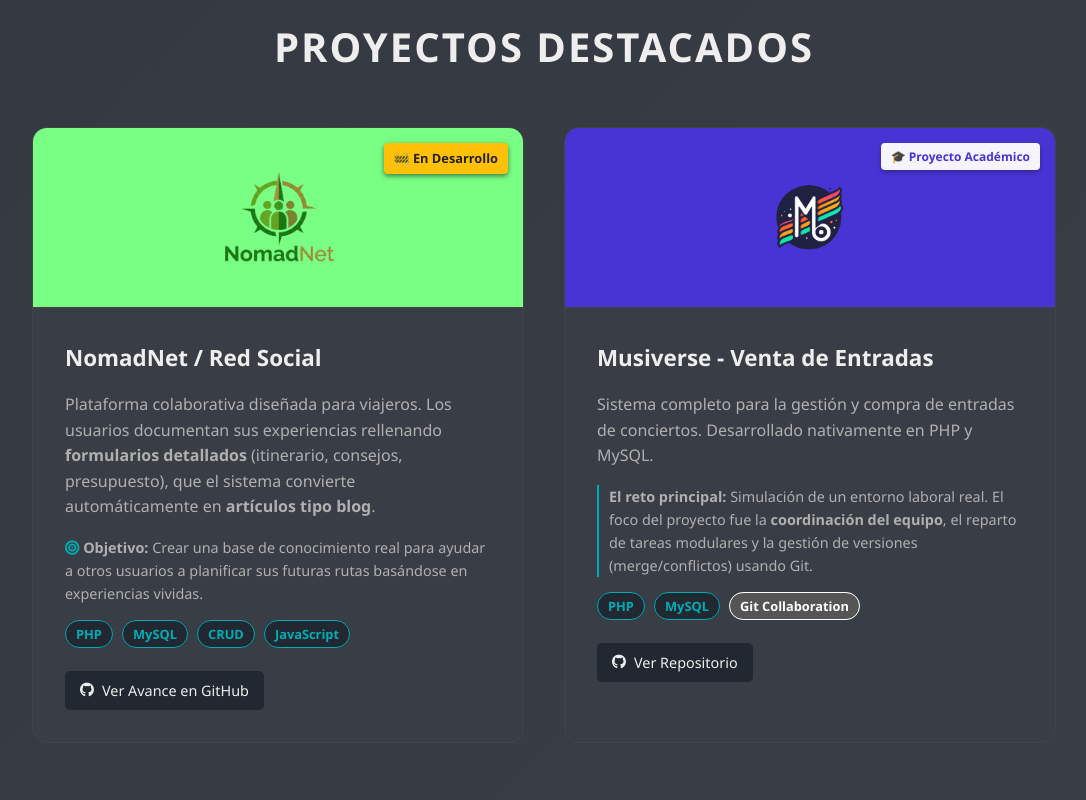
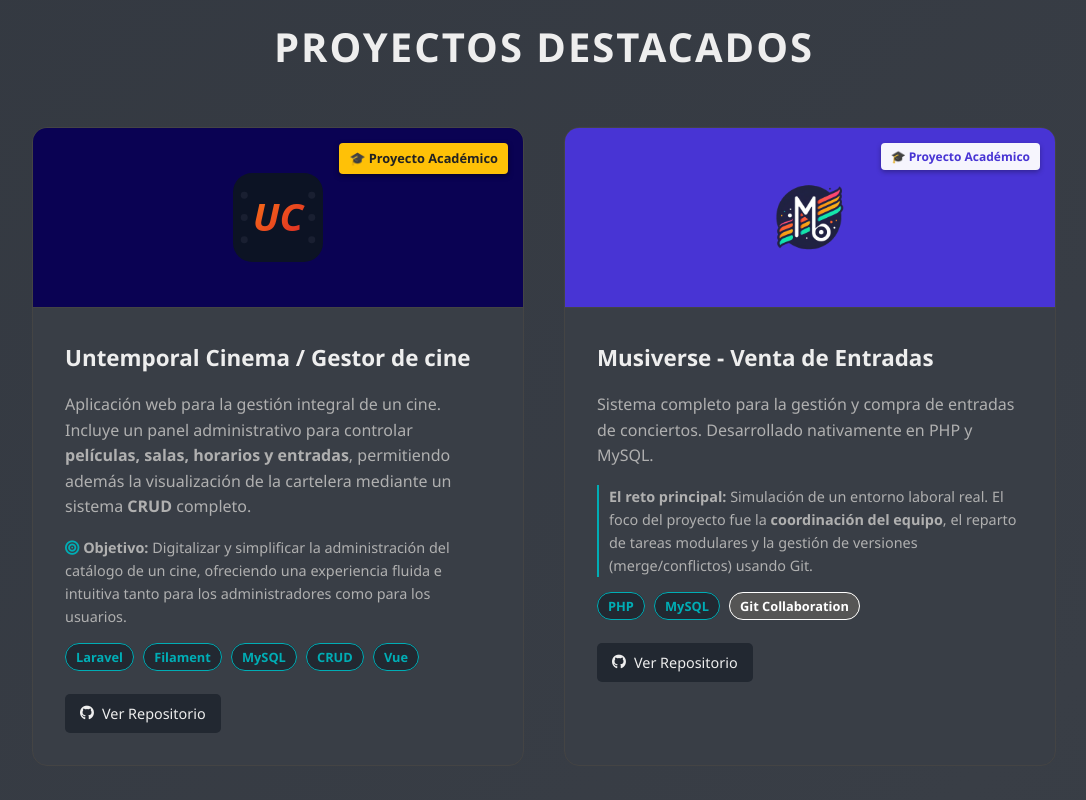
Before and after one commit to diegovalencia06/portfolio, a plain HTML site: page index.html in a window 1280 px wide. Shown: the part 3460-4260 px from the top of the page, without its empty margins (96-1182 px from the left). Drawn offline with nearby package versions, Linux system fonts and the light colour scheme.

Commit message:
Update index.html

```diff
--- a/index.html
+++ b/index.html
@@ -510,34 +510,37 @@
     <div class="projects-grid">
 
         <div class="project-card" data-aos="fade-up" data-aos-delay="100">
-            <div class="project-image-placeholder" style="background: rgb(121, 255, 132); position: relative; display: flex; justify-content: center; align-items: center;">
+            <div class="project-image-placeholder" style="background: rgb(10, 2, 83); position: relative; display: flex; justify-content: center; align-items: center;">
                 <div style="position: absolute; top: 15px; right: 15px; background: #ffc107; color: #222; padding: 5px 10px; border-radius: 4px; font-size: 0.8rem; font-weight: bold; box-shadow: 0 2px 5px rgba(0,0,0,0.5);">
-                    🚧 En Desarrollo
+                    🎓 Proyecto Académico
                 </div>
-                <img src="img/logo.png" alt="Logo NomadNet" style="height: 50%; object-fit: contain;">
+                <img src="img/favicon.svg" alt="Logo Untemporal Cinema" style="height: 50%; object-fit: contain;">
             </div>
 
             <div class="project-content">
-                <h3>NomadNet / Red Social</h3>
+                <h3>Untemporal Cinema / Gestor de cine</h3>
                 <p style="color: var(--text-muted); margin-bottom: 1rem;">
-                    Plataforma colaborativa diseñada para viajeros. Los usuarios documentan sus experiencias rellenando <strong>formularios detallados</strong> (itinerario, consejos, presupuesto), que el sistema convierte automáticamente en <strong>artículos tipo blog</strong>.
+                    Aplicación web para la gestión integral de un cine. Incluye un panel administrativo para controlar <strong>películas, salas, horarios y entradas</strong>, permitiendo además la visualización de la cartelera mediante un sistema <strong>CRUD</strong> completo.
                 </p>
                 <p style="color: var(--text-muted); font-size: 0.9rem; margin-bottom: 1rem;">
-                    <i class="fas fa-bullseye" style="color: var(--primary);"></i> <strong>Objetivo:</strong> Crear una base de conocimiento real para ayudar a otros usuarios a planificar sus futuras rutas basándose en experiencias vividas.
+                    <i class="fas fa-bullseye" style="color: var(--primary);"></i> <strong>Objetivo:</strong> Digitalizar y simplificar la administración del catálogo de un cine, ofreciendo una experiencia fluida e intuitiva tanto para los administradores como para los usuarios.
                 </p>
 
                 <div style="margin: 15px 0;">
-                    <span class="badge">PHP</span>
+                    <span class="badge">Laravel</span>
+                    <span class="badge">Filament</span>
                     <span class="badge">MySQL</span>
                     <span class="badge">CRUD</span>
-                    <span class="badge">JavaScript</span>
+                    <span class="badge">Vue</span>
                 </div>
 
                 <div class="project-links">
-                    <a href="https://github.com/diegovalencia06/proyecto3_DM"><i class="fab fa-github"></i> Ver Avance en GitHub</a>
+                    <a href="https://github.com/diegovalencia06/untemporalCinema"><i class="fab fa-github"></i> Ver Repositorio</a>
                 </div>
             </div>
-        </div> <div class="project-card" data-aos="fade-up" data-aos-delay="200">
+        </div>
+
+        <div class="project-card" data-aos="fade-up" data-aos-delay="200">
             <div class="project-image-placeholder" style="background: #4834d4; position: relative;">
                 <div style="position: absolute; top: 15px; right: 15px; background: rgba(255, 255, 255, 0.95); color: #4834d4; padding: 4px 10px; border-radius: 4px; font-size: 0.75rem; font-weight: bold; box-shadow: 0 2px 5px rgba(0,0,0,0.3);">
                     🎓 Proyecto Académico
```
